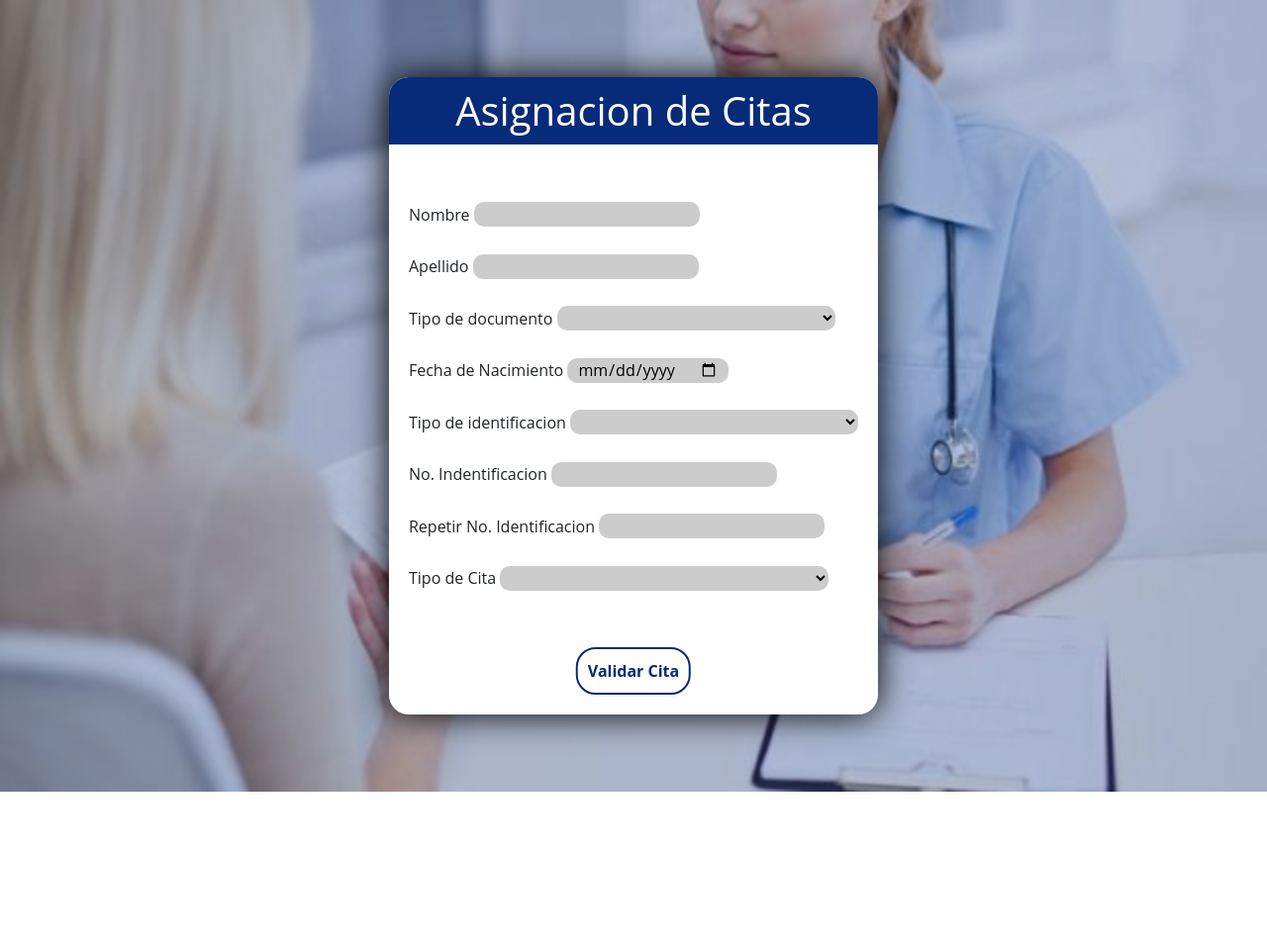
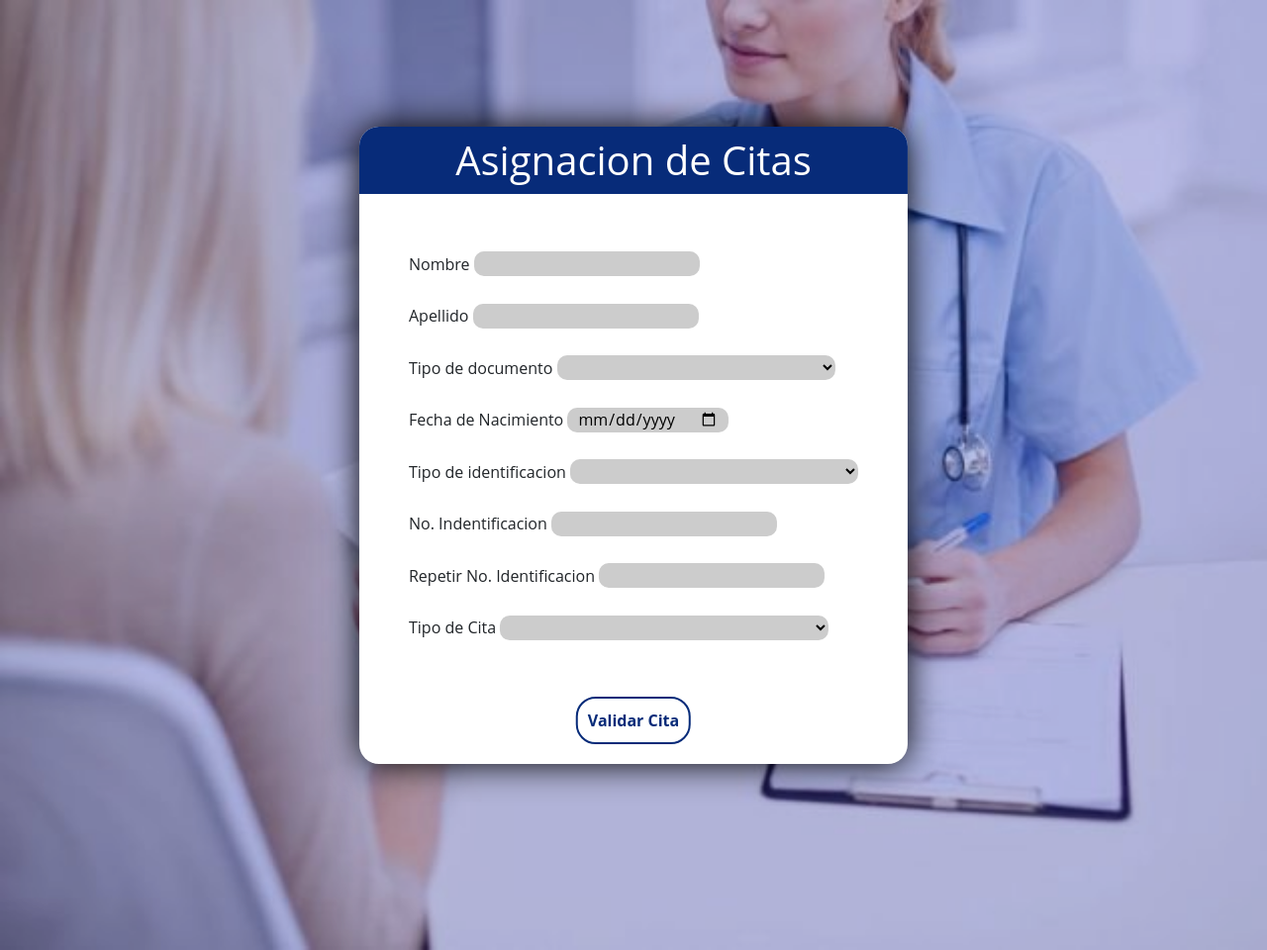
Before and after one commit to JuanChasoy/IPS_CECEP, a PHP site: page /html/citas.html in a window 1280 px wide. Shown: the whole page at 99% size. Before the commit the page ends 800 px from the top, so only its background shows below. Run offline with PHP 8.4, Linux system fonts and the light colour scheme.

Commit message:
se agregaron nuevos campos al fomrulario de citas

```diff
--- a/css/styleCitas.css
+++ b/css/styleCitas.css
@@ -5,7 +5,7 @@
 }
 
 body{
-    height: 100vh;
+    height: 120vh;
     background: url(../img/Citas-Medicas.jpg) no-repeat;
     background-color: #0000007a;
     background-size: cover;
@@ -13,7 +13,7 @@ body{
 
 #dark-background{
     z-index: 1;
-    background-color: rgb(7, 43, 121, 0.295);
+    background-color: #000b9e42;
     width: 100%;
     height: 100%;
 }
@@ -26,6 +26,7 @@ body{
     background-color: #fff;
     border-radius: 20px;
     box-shadow: 0 0 35px #000;
+    margin: 50px 0;
 }
 
 #formulario h1{
@@ -37,14 +38,17 @@ body{
 }
 
 #formulario #content{
-    padding: 30px 20px;
+    padding: 30px 50px;
 }
 #formulario .camp{
     margin: 20px 0;
 }
 
+
+
 #formulario input[type="text"],
 #formulario input[type="date"],
+#formulario input[type="tel"],
 #formulario select{
     outline: none;
     border-radius: 10px;
```
